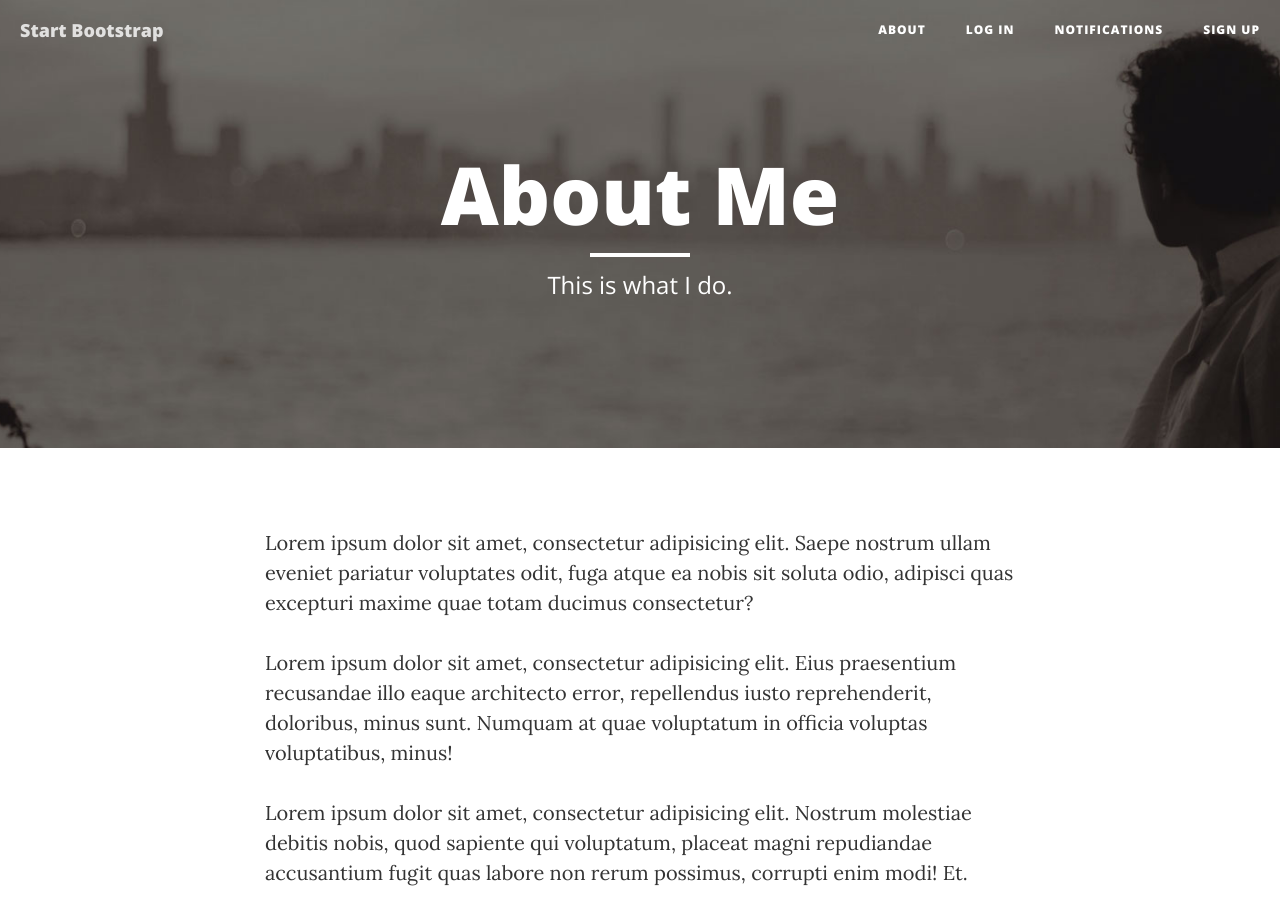
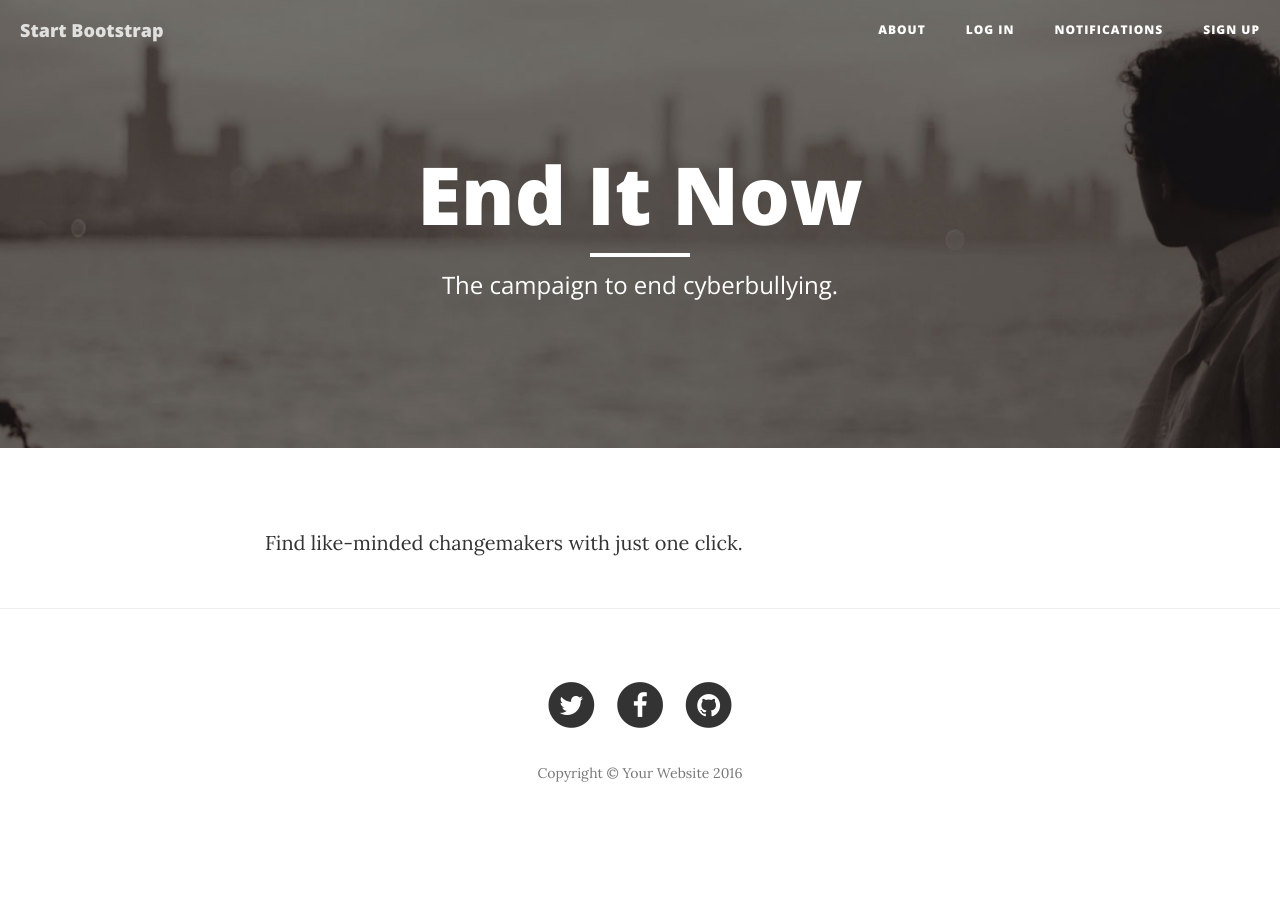
Before and after one commit to realgio95/EndItNow2017, a website: page Web/about.html in a window 1280 px wide. Shown: the top 921 px of the page. After the commit the page ends 849 px from the top, so only its background shows below. Drawn offline with nearby package versions, Linux system fonts and the light colour scheme.

Commit message:
Update about.html

```diff
--- a/Web/about.html
+++ b/Web/about.html
@@ -9,7 +9,7 @@
     <meta name="description" content="">
     <meta name="author" content="">
 
-    <title>Clean Blog - About</title>
+    <title>End It Now - About</title>
 
     <!-- Bootstrap Core CSS -->
     <link href="vendor/bootstrap/css/bootstrap.min.css" rel="stylesheet">
@@ -74,9 +74,9 @@
             <div class="row">
                 <div class="col-lg-8 col-lg-offset-2 col-md-10 col-md-offset-1">
                     <div class="page-heading">
-                        <h1>About Me</h1>
+                        <h1>End It Now</h1>
                         <hr class="small">
-                        <span class="subheading">This is what I do.</span>
+                        <span class="subheading">The campaign to end cyberbullying.</span>
                     </div>
                 </div>
             </div>
@@ -87,9 +87,7 @@
     <div class="container">
         <div class="row">
             <div class="col-lg-8 col-lg-offset-2 col-md-10 col-md-offset-1">
-                <p>Lorem ipsum dolor sit amet, consectetur adipisicing elit. Saepe nostrum ullam eveniet pariatur voluptates odit, fuga atque ea nobis sit soluta odio, adipisci quas excepturi maxime quae totam ducimus consectetur?</p>
-                <p>Lorem ipsum dolor sit amet, consectetur adipisicing elit. Eius praesentium recusandae illo eaque architecto error, repellendus iusto reprehenderit, doloribus, minus sunt. Numquam at quae voluptatum in officia voluptas voluptatibus, minus!</p>
-                <p>Lorem ipsum dolor sit amet, consectetur adipisicing elit. Nostrum molestiae debitis nobis, quod sapiente qui voluptatum, placeat magni repudiandae accusantium fugit quas labore non rerum possimus, corrupti enim modi! Et.</p>
+                <p>Find like-minded changemakers with just one click.</p>
             </div>
         </div>
     </div>
```
